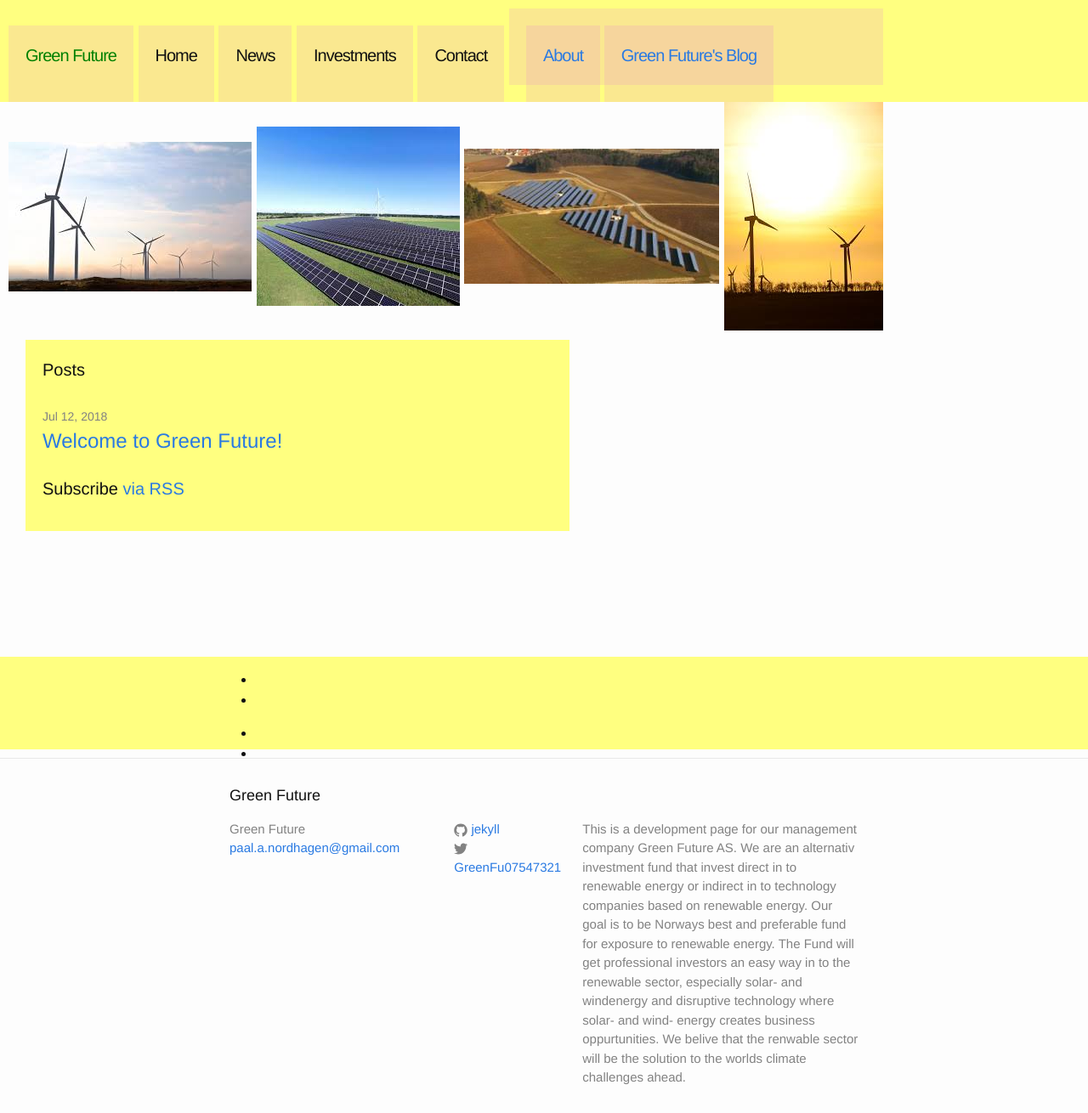
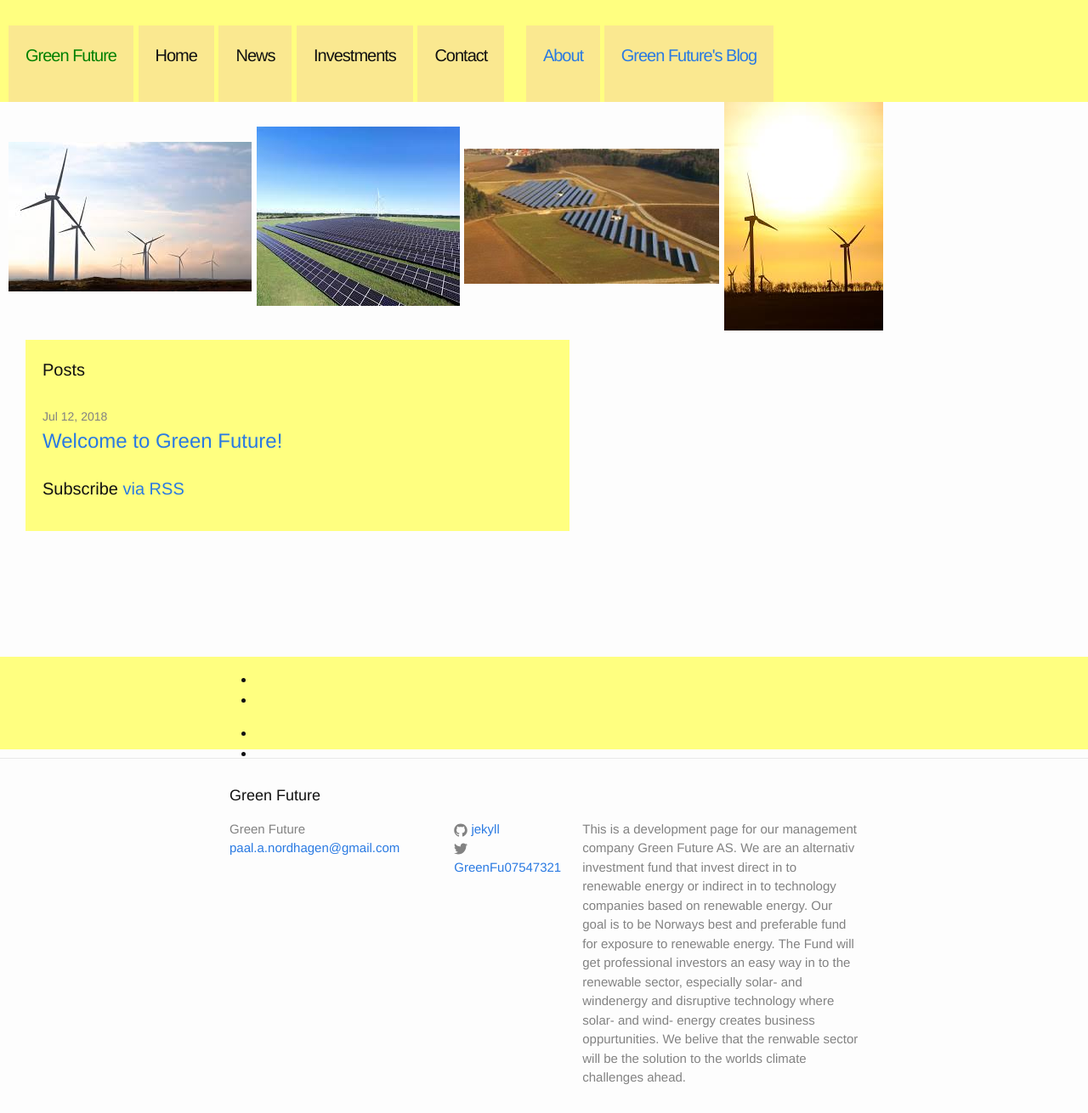
Before and after one commit to Paal-August/Paal-August.github.io, a Jekyll site: the page built from index.html, in a window 1280 px wide and 1310 px high. Shown: the whole window at 85% size. Built offline with Jekyll 4.4.1, drawn with Linux system fonts in a browser that asks for light colours.

Commit message:
Update _layout.scss

```diff
--- a/_sass/_layout.scss
+++ b/_sass/_layout.scss
@@ -124,7 +124,7 @@
     width:400px;
     letter-spacing: -1px;
     padding:20px;
-    background-color:#dd72DF2A;
+  /*  background-color:#dd72DF2A;*/
     display:inline-block;
   justify-content:space-between;
 }
```
